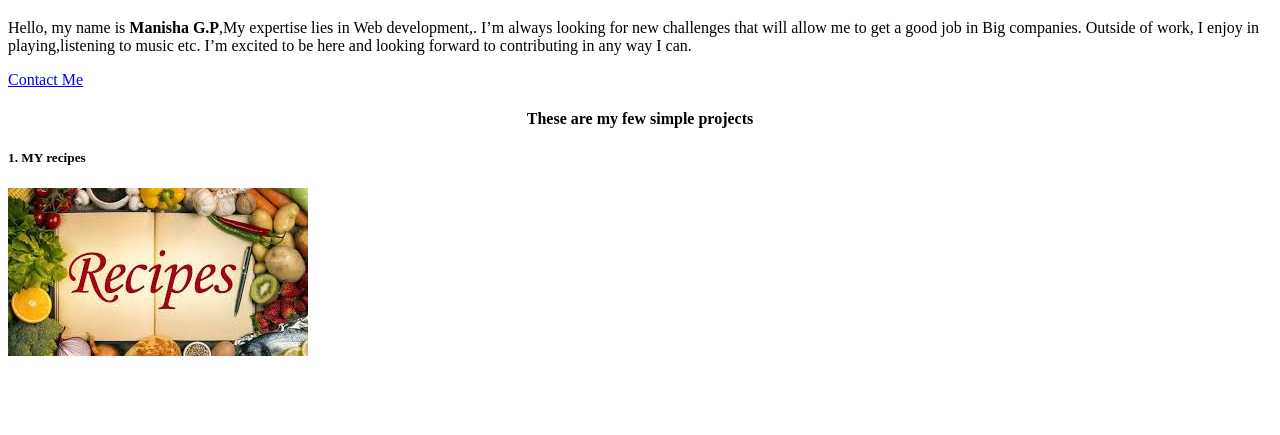
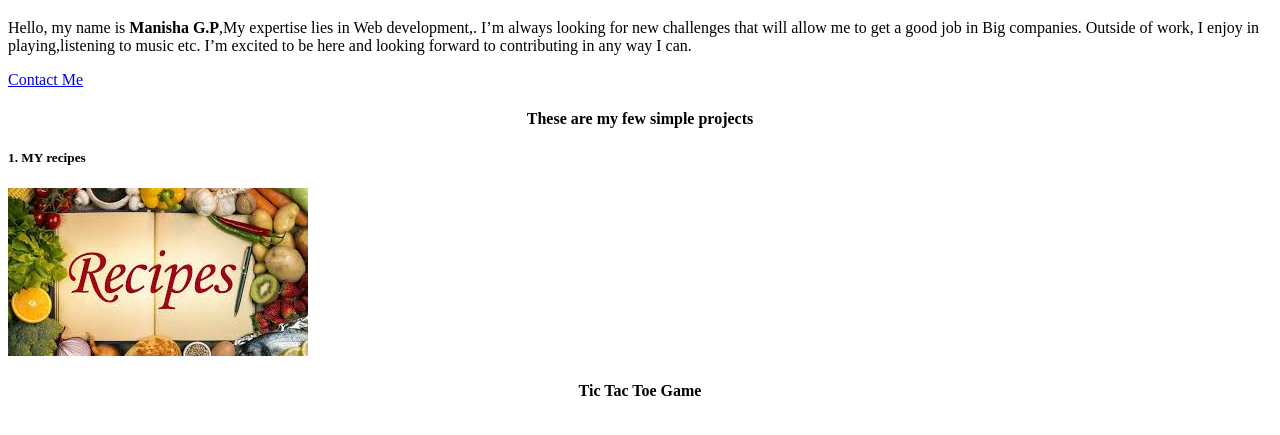
Before and after one commit to manish-g-p/html-portfolio, a plain HTML site: page index.html in a window 1280 px wide. Shown: the part 61-496 px from the top of the page. Drawn offline with Linux system fonts and the light colour scheme.

Commit message:
Update index.html

```diff
--- a/index.html
+++ b/index.html
@@ -12,6 +12,7 @@
     <h4 align="center">These are my few simple  projects</h4>
     <h5>1. MY recipes</h5>
     <a href="./public/Recipe (1).html"><img src="./assets/recipe.jfif" alt=My recipes /></a>
+    <h4 align="center"> Tic Tac Toe Game</h4>
 
 </body>
 </html>
```
